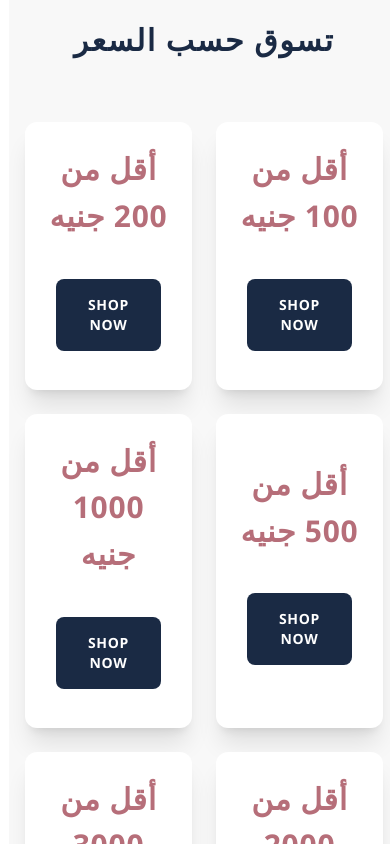
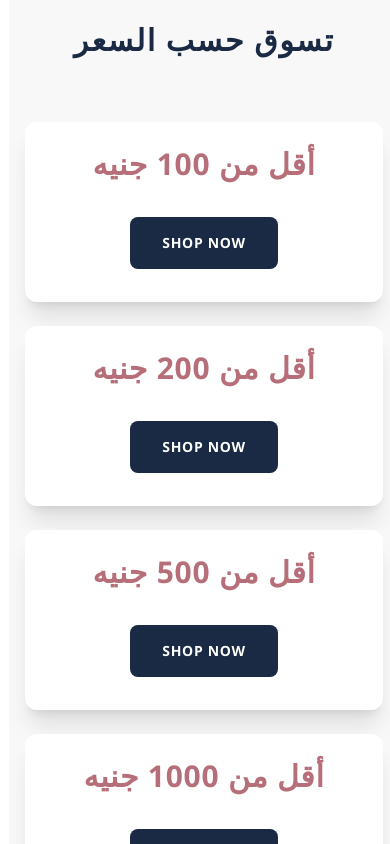
Before and after one commit to marwamedhat95/HomeToolsProjectFront, a React app: page / in a window 390 px wide. Shown: the part 840-1684 px from the top of the page. Built offline with nearby package versions, Linux system fonts and the light colour scheme; no server answers; the HTML template or start-up script is replaced by a standard one.

Commit message:
edit style home page

```diff
--- a/src/Pages/Home/Home.jsx
+++ b/src/Pages/Home/Home.jsx
@@ -90,7 +90,7 @@ export default function Home() {
       </div>
 
      <div className="container mx-auto px-4 sm:px-6 lg:px-8">
-        <h2 className="text-3xl font-extrabold my-8 text-right pr-3 home-header">
+  <h2 className="text-3xl sm:text-4xl font-extrabold my-8 text-right pr-3 home-header">
     تسوق حسب الأقسام
   </h2>
   <div className="grid grid-cols-2 sm:grid-cols-3 md:grid-cols-4 lg:grid-cols-4 gap-4 mb-12">
@@ -98,36 +98,37 @@ export default function Home() {
       <div
         key={cat._id}
         onClick={() => navigate(`/category/${cat._id}`)}
-              className="bg-white cursor-pointer border-2 border-transparent rounded-xl p-4 text-center shadow-sm category-card transition-all duration-300 transform hover:scale-105"
+        className="bg-white cursor-pointer border-2 border-transparent rounded-xl p-3 sm:p-4 text-center shadow-sm category-card transition-all duration-300 transform hover:scale-105"
       >
+        <div className="relative">
           <img
             src={getCategoryImage(cat.name)}
             alt={cat.name}
-                className="w-full heightcat object-cover rounded-xl mb-2 "
+            className="w-full h-32 sm:h-36 md:h-40 lg:h-48 object-cover rounded-xl mb-2"
           />
           <div className="
-                absolute top-0 left-1/2 transform -translate-x-1/2 -translate-y-1/2 bg-white rounded-full p-4 shadow-md
-                border-2  bordercat
+            absolute top-0 left-1/2 transform -translate-x-1/2 -translate-y-1/2 bg-white rounded-full p-3 sm:p-4 shadow-md border-2 bordercat
           ">
             {getCategoryIcon(cat.name)}
           </div>
-              <p className="font-semibold text-lg text-gray-800">{cat.name}</p>
+        </div>
+        <p className="font-semibold text-base sm:text-lg md:text-xl text-gray-800">{cat.name}</p>
       </div>
     ))}
   </div>
 </div>
 
+
 <div className="container mx-auto px-4 sm:px-6 lg:px-8">
   {/* عنوان القسم */}
-    <h2 className="text-3xl font-extrabold my-8 text-center home-header">
+  <h2 className="text-3xl sm:text-4xl font-extrabold my-8 text-center home-header">
       تسوق حسب السعر
   </h2>
 
-    {/* شبكة البطاقات: لعرض 3 بطاقات في كل صف على الشاشات الكبيرة */}
-    <div className="grid grid-cols-2 sm:grid-cols-3 lg:grid-cols-3 gap-6 mb-12 justify-center">
+  {/* شبكة البطاقات */}
+  <div className="grid grid-cols-1 sm:grid-cols-2 md:grid-cols-3 lg:grid-cols-3 gap-6 mb-12 justify-center">
       {[
-            // تم تحديث النصوص لتتناسب مع الصورة بشكل أفضل، خاصة العنصر الأول
-            { price: 100, label: "أقل من 100 جنيه" }, // النص باللغة العربية
+          { price: 100, label: "أقل من 100 جنيه" },
           { price: 200, label: "أقل من 200 جنيه" },
           { price: 500, label: "أقل من 500 جنيه" },
           { price: 1000, label: "أقل من 1000 جنيه"},
@@ -137,7 +138,6 @@ export default function Home() {
           <div
               key={i}
               onClick={() => window.location.href = `/price/${item.price}`}
-                // البطاقة الرئيسية: خلفية بيضاء، حواف مستديرة، ظل كبير، والآن مع تأثير التكبير hover:scale-105
               className="
                   relative
                   cursor-pointer
@@ -148,22 +148,19 @@ export default function Home() {
                   transition-all
                   duration-300
                   hover:scale-[1.03]
-                    p-6
+                  p-4 sm:p-6
                   flex
                   flex-col
                   items-center
                   justify-center
-                    min-h-[200px]  /* زيادة الارتفاع ليتناسب مع شكل الصورة */
+                  min-h-[180px] sm:min-h-[200px] md:min-h-[220px]
               "
           >
-
-                {/* النص العلوي (Up To X AED) */}
-                {/* تم تعديل الخط واللون ليتناسب مع الصورة المرفقة، مع لون مختلف لأول بطاقة */}
+              {/* النص العلوي */}
               <div className={`
-                    text-lg sm:text-xl font-bold mb-6 text-center tracking-wide  textPrice
+                  text-base sm:text-lg md:text-xl font-bold mb-4 sm:mb-6 text-center tracking-wide textPrice
                   ${i === 0 ? 'text-red-600' : 'text-gray-800'}
               `}>
-                    {/* استخدام item.label لتمكين النصوص المخصصة مثل "أقل من 100 جنيه" */}
                   {item.label}
               </div>
 
@@ -173,11 +170,10 @@ export default function Home() {
                       bg-[#1a2a44]
                       text-white
                       font-bold
-                        py-2
-                        px-6
+                      py-2 px-4 sm:py-2 sm:px-6
                       rounded
                       uppercase
-                        text-sm
+                      text-sm sm:text-base
                       tracking-wider
                       hover:bg-[#34495e]
                       transition-colors
@@ -190,6 +186,7 @@ export default function Home() {
       ))}
   </div>
 </div>
+
 
     <div className="container mx-auto px-4 sm:px-6 lg:px-8">
     <div className="btn-flex">
```
Lines whose indentation alone changed are shown as unchanged.
